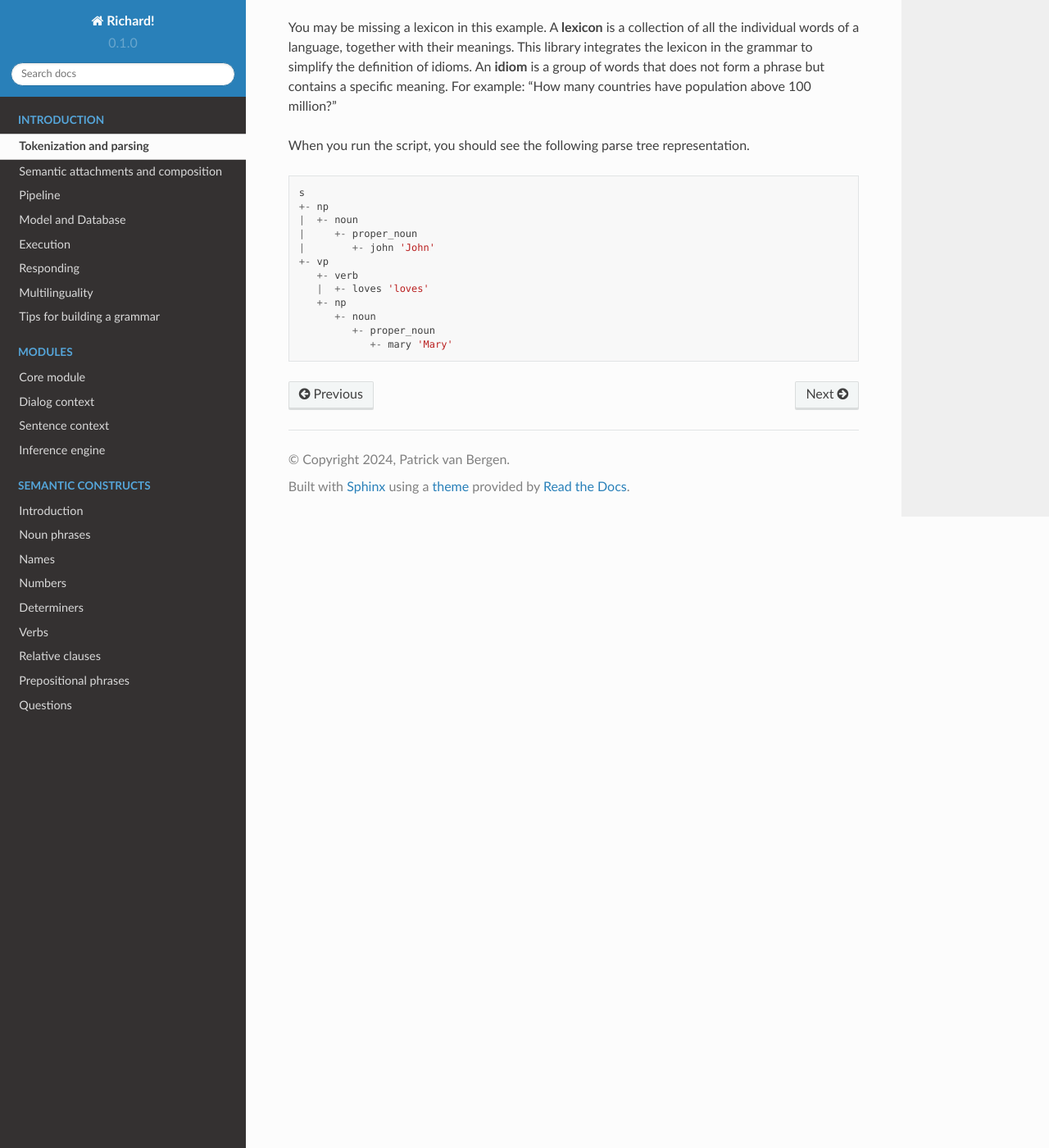
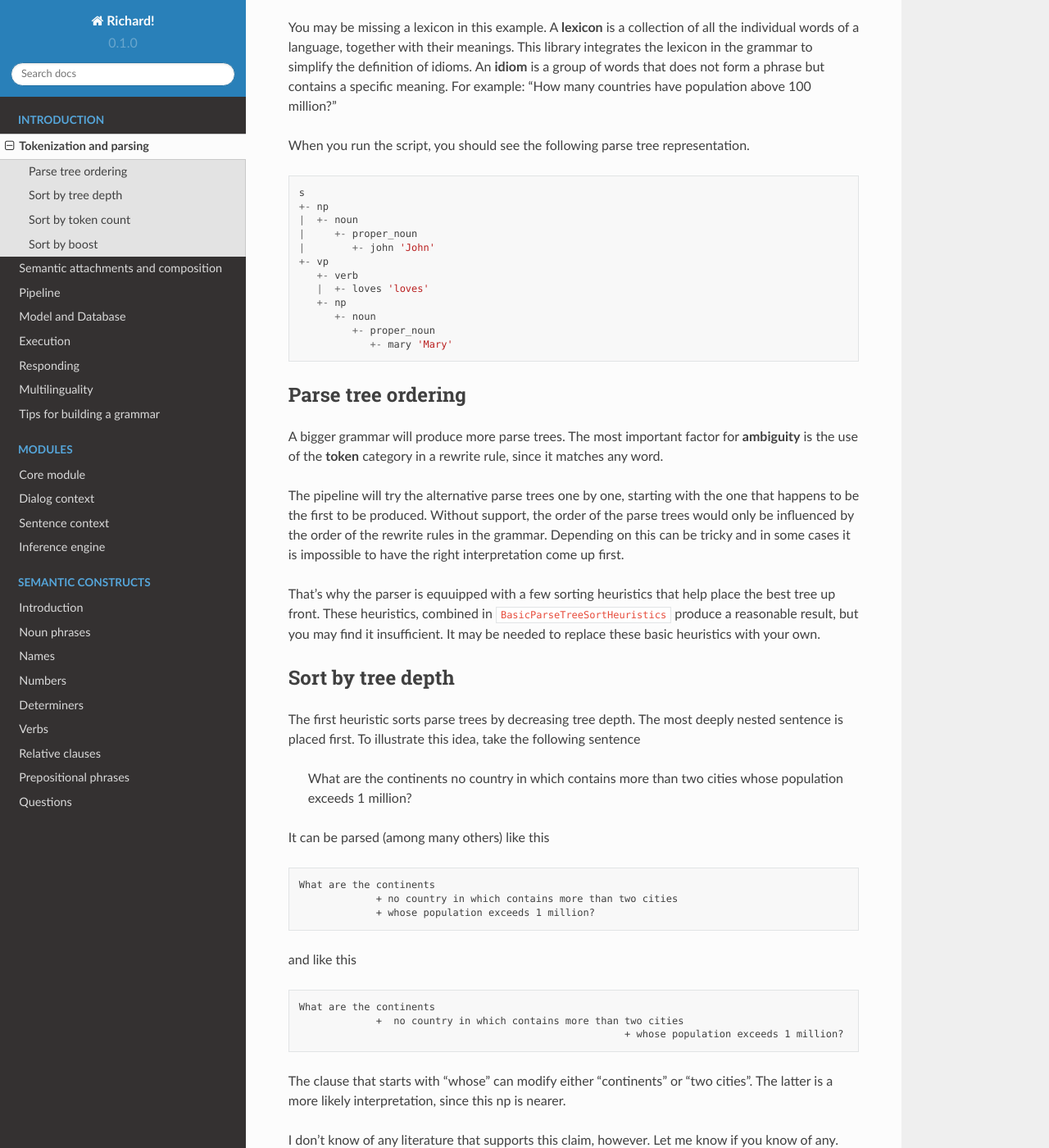
Before and after one commit to garfix/richard-readthedocs, a Sphinx documentation site: the page built from docs/source/introduction/parsing.md, in a window 1280 px wide and 1400 px high, scrolled down 1789 px. Shown: the whole window at 82% size. Built offline with Sphinx 7.4.7 and the Read the Docs theme 2.0.0, drawn with Linux system fonts in a browser that asks for light colours; some of the changed text lies outside the part shown.

Commit message:
parse tree ordering

```diff
--- a/docs/source/introduction/parsing.md
+++ b/docs/source/introduction/parsing.md
@@ -76,3 +76,61 @@ s
          +- proper_noun
             +- mary 'Mary'
 ~~~
+
+## Parse tree ordering
+
+A bigger grammar will produce more parse trees. The most important factor for __ambiguity__ is the use of the __token__ category in a rewrite rule, since it matches any word.
+
+The pipeline will try the alternative parse trees one by one, starting with the one that happens to be the first to be produced. Without support, the order of the parse trees would only be influenced by the order of the rewrite rules in the grammar. Depending on this can be tricky and in some cases it is impossible to have the right interpretation come up first.
+
+That's why the parser is equuipped with a few sorting heuristics that help place the best tree up front. These heuristics, combined in `BasicParseTreeSortHeuristics` produce a reasonable result, but you may find it insufficient. It may be needed to replace these basic heuristics with your own.
+
+## Sort by tree depth
+
+The first heuristic sorts parse trees by decreasing tree depth. The most deeply nested sentence is placed first. To illustrate this idea, take the following sentence
+
+> What are the continents no country in which contains more than two cities whose population exceeds 1 million?
+
+It can be parsed (among many others) like this
+
+~~~text
+What are the continents
+             + no country in which contains more than two cities
+             + whose population exceeds 1 million?
+~~~
+
+and like this
+
+~~~text
+What are the continents
+             +  no country in which contains more than two cities
+                                                       + whose population exceeds 1 million?
+~~~
+
+The clause that starts with "whose" can modify either "continents" or "two cities". The latter is a more likely interpretation, since this np is nearer.
+
+I don't know of any literature that supports this claim, however. Let me know if you know of any.
+
+## Sort by token count
+
+The category `token` is used for proper nouns and other entities that can't be listed in full in the lexicon. It matches any token. A grammar with more tokens will create more parse trees and make it accept more sentences. However, when execution starts these tokens are turned into names to be resolved. A sentence with many random tokens will fail. A sentence with the least amount of tokens has the best chance of succeeding and is therefore placed up front.
+
+## Sort by boost
+
+When you __just know__ that one interpretation of a sentence should be preferred over the other, you can "boost" that sentence, like this:
+
+~~~python
+{
+    "syn": "s(E1) -> 'what' 'are' np(E1) '?'",
+    "sem": lambda np: apply(np, []),
+    "inf": [("format", "list"), ("format_list", e1)],
+},
+{
+    "syn": "s(E1, E2) -> 'what' 'are' 'the' noun(E1) 'of' np(E2) '?'",
+    "sem": lambda noun, np: noun + [('of', E1, E2)] + apply(np, []),
+    "inf": [("format", "table"), ("format_table", [e2, e1], [None, None])],
+    "boost": 1
+}
+~~~
+
+The sentence "What are the capitals of european cities?" is matches by both rules, but the second one is more specific and should be preferred. Therefore it is boosted. The default boost value is 0. Multiple boost values can be used if needed.
```
Also changed, not shown: docs/source/language/names.md (+1 -1 lines), docs/source/language/numbers.md (+4 -0 lines).
